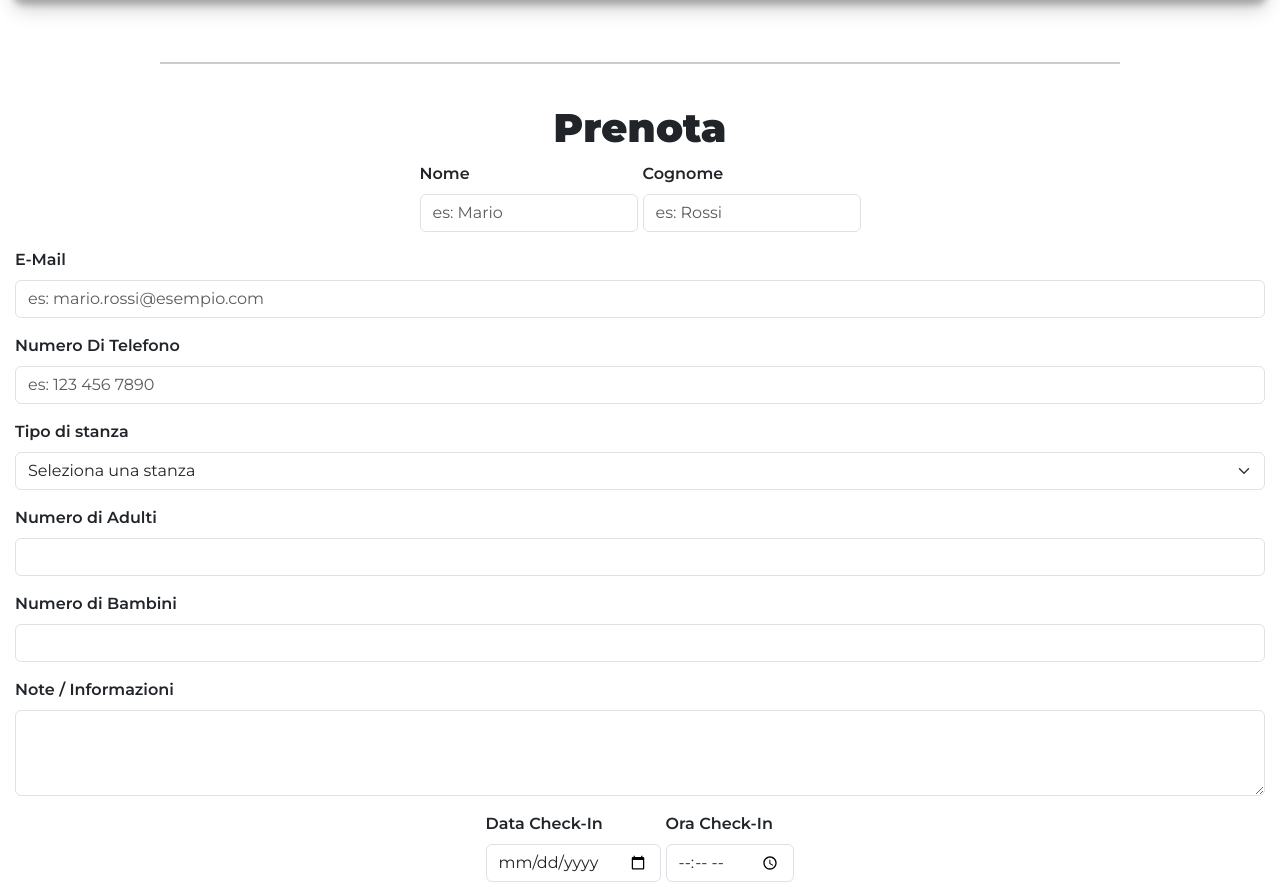
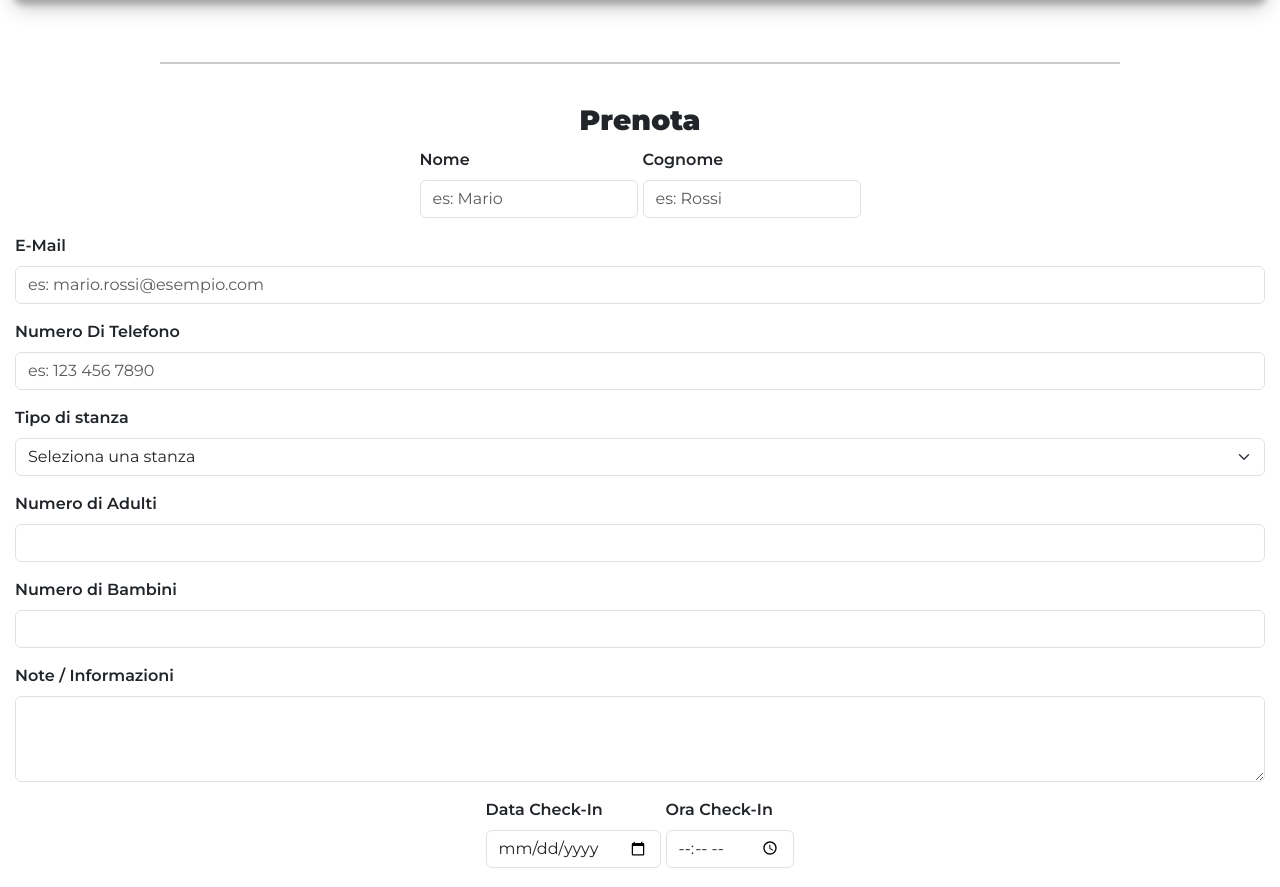
Before and after one commit to DHrdo/B-BFavignana-Dott.Cannizzaro, a React (Create React App) app: page / in a window 1280 px wide. Shown: the part 2589-3476 px from the top of the page. Built offline with nearby package versions, Linux system fonts and the light colour scheme.

Commit message:
Update Form.js

```diff
--- a/src/components/Form/Form.js
+++ b/src/components/Form/Form.js
@@ -33,7 +33,7 @@ export const Form = () => {
 
         <form className="form" id="form" action="#">
 
-            <h1 className="form-title">Prenota</h1>
+            <h3 className="form-title">Prenota</h3>
 
             {/* NAME AND LASTNAME */}
             <div className="wrap-name">
```
